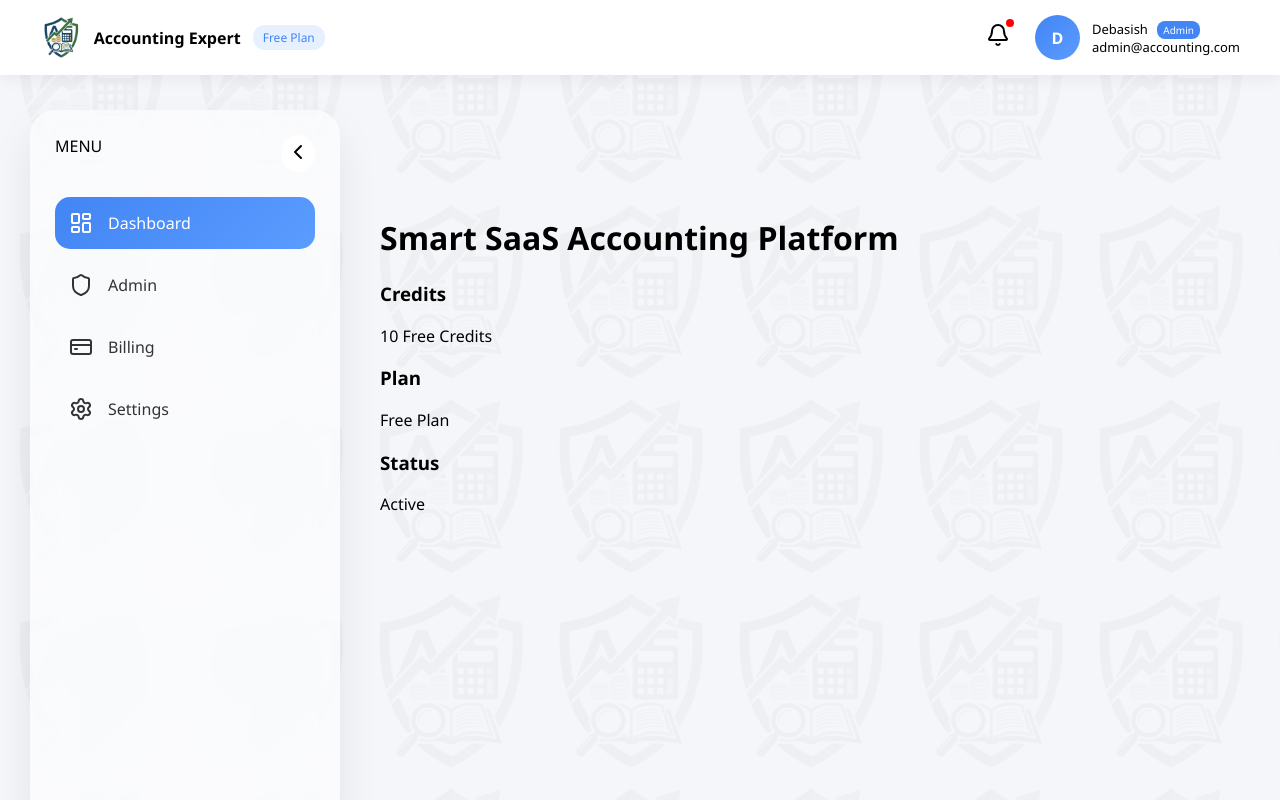
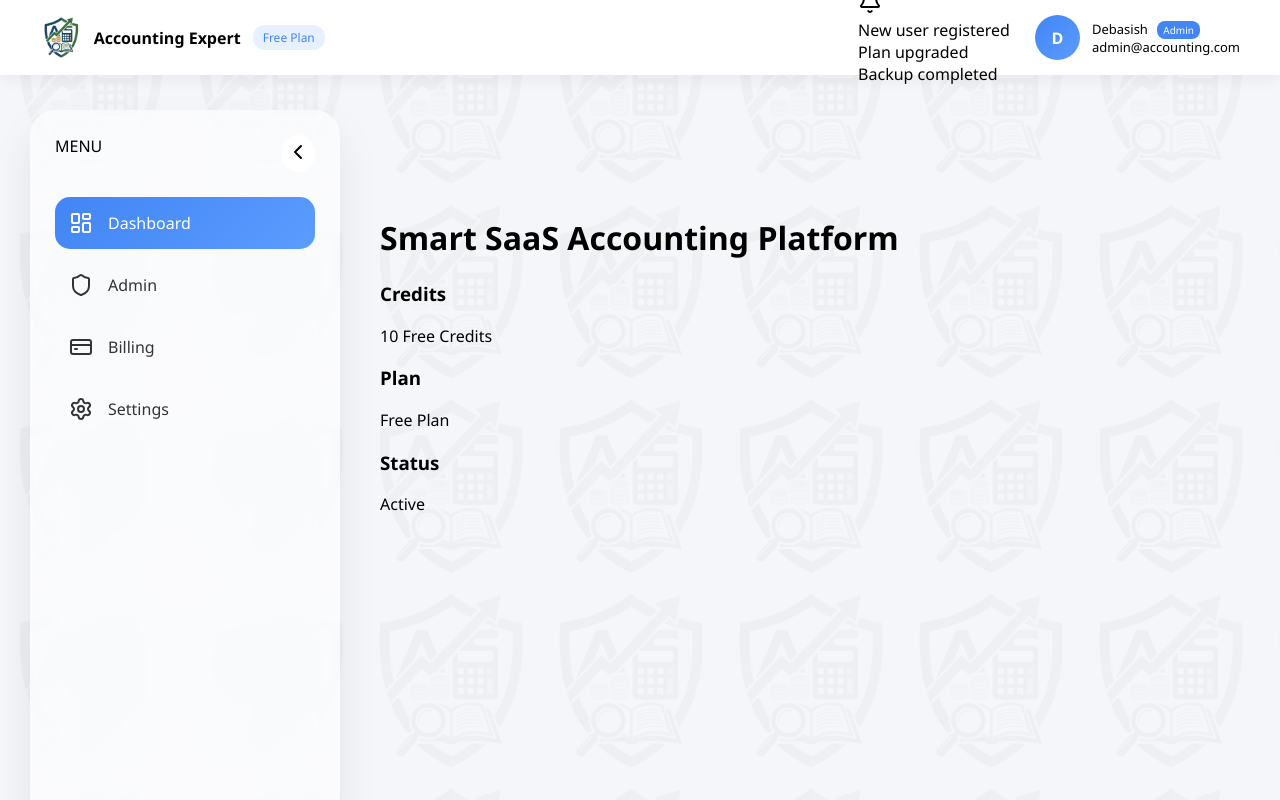
Before and after one commit to debasishbiswas375-bot/AccountingExpert, a FastAPI app: page / in a window 1280 px wide. Run offline with FastAPI, Linux system fonts and the light colour scheme; parts of the project's set-up code (start-up, migrations or seed data) failed here and were passed over.

Commit message:
Update base.html

```diff
--- a/app/templates/base.html
+++ b/app/templates/base.html
@@ -3,32 +3,34 @@
 <head>
     <title>Accounting Expert</title>
     <link rel="stylesheet" href="/static/style.css">
-
-    <!-- Lucide Icons -->
     <script src="https://unpkg.com/lucide@latest"></script>
 </head>
 <body>
 
-<!-- Topbar -->
+<!-- TOPBAR -->
 <div class="topbar">
 
-    <!-- Logo -->
     <div class="logo-area">
         <img src="/static/logo.png" class="logo-img">
         <span class="logo-text">Accounting Expert</span>
         <span class="plan-badge">Free Plan</span>
     </div>
 
-    <!-- Right Section -->
     <div class="top-right">
 
         <!-- Notification -->
-        <div class="notification">
+        <div class="notification" onclick="toggleNotifications()">
             <i data-lucide="bell"></i>
             <span class="notif-dot"></span>
+
+            <div class="notification-panel" id="notificationPanel">
+                <div class="notif-item">New user registered</div>
+                <div class="notif-item">Plan upgraded</div>
+                <div class="notif-item">Backup completed</div>
+            </div>
         </div>
 
-        <!-- User Profile -->
+        <!-- User -->
         <div class="user-profile" onclick="toggleProfile()">
             <div class="avatar">D</div>
 
@@ -50,7 +52,7 @@
     </div>
 </div>
 
-<!-- Collapsible Sidebar -->
+<!-- SIDEBAR -->
 <div class="sidebar" id="sidebar">
 
     <div class="sidebar-header">
@@ -82,7 +84,7 @@
 
 </div>
 
-<!-- Main -->
+<!-- MAIN CONTENT -->
 <div class="main">
     {% block content %}{% endblock %}
 </div>
@@ -96,6 +98,33 @@ function toggleSidebar() {
     document.getElementById("sidebar").classList.toggle("collapsed");
 }
 
+function toggleNotifications() {
+    document.getElementById("notificationPanel").classList.toggle("show-notifications");
+}
+
+/* Counter Animation */
+function animateCounter(el, target) {
+    let count = 0;
+    let speed = target / 60;
+
+    function update() {
+        count += speed;
+        if (count < target) {
+            el.innerText = Math.floor(count);
+            requestAnimationFrame(update);
+        } else {
+            el.innerText = target;
+        }
+    }
+    update();
+}
+
+window.onload = function() {
+    document.querySelectorAll(".counter").forEach(el => {
+        animateCounter(el, parseInt(el.dataset.target));
+    });
+};
+
 lucide.createIcons();
 </script>
 
```
